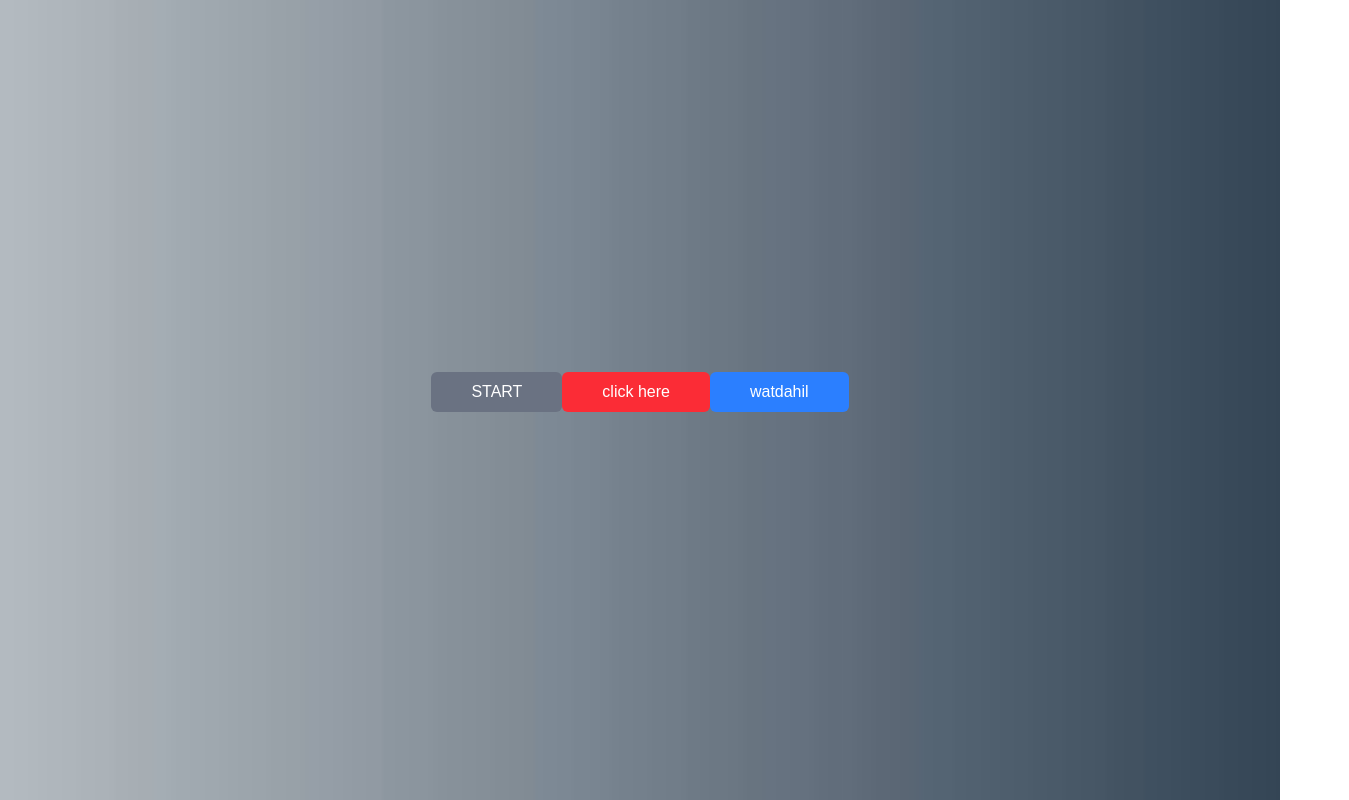
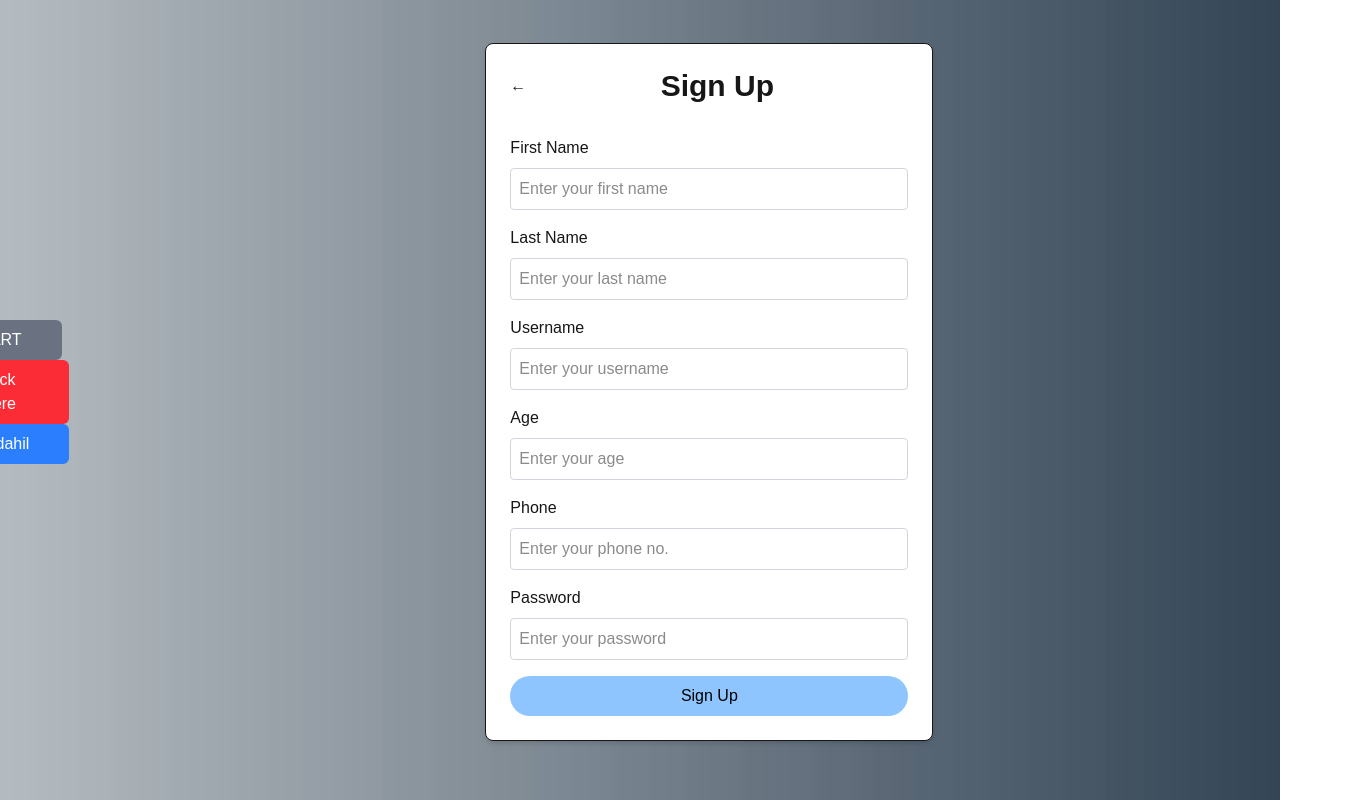
Before and after one commit to vinicigold/new-crud, a Next.js app: page / in a window 1280 px wide. Shown: the whole page, 1349 px wide, since content can reach past the window. Built offline with nearby package versions, Linux system fonts and the light colour scheme.

Commit message:
done reusable

```diff
--- /dev/null
+++ b/app/components/form.tsx
@@ -0,0 +1,66 @@
+import React from "react";
+
+interface FormProps {
+    button: string;
+    header: string;
+    onPress: () => void;
+    onBack: () => void;
+}
+
+    const Form: React.FC<FormProps> = ({ button, header, onPress, onBack }: FormProps) => {
+
+    return (
+        <div className="w-screen h-screen flex items-center justify-center bg-cover bg-center bg-no-repeat">
+            <form className="w-full max-w-md bg-white p-6 rounded-lg shadow-md border bg-opacity-90">
+                <div className='mb-4 flex items-center justify-between'>
+                    <button type='button' onClick={onBack} className='hover:underline mb-4'>
+                        ←
+                    </button>
+                <h1 className='text-3xl mb-4 text-center font-bold flex-1'>{header}</h1>
+                </div>
+                <div className='mb-4'>
+                    <label className="block mb-2" htmlFor="fname">First Name</label>
+                    <input type='text' id='fname' name='fname' placeholder='Enter your first name' required
+                    className='border border-gray-300 p-2 rounded w-full max-w-s'>
+                    </input>
+                </div>
+                <div className='mb-4'>
+                    <label className="block mb-2" htmlFor="lname">Last Name</label>
+                    <input type='text' id='lname' name='lname' placeholder='Enter your last name' required
+                    className='border border-gray-300 p-2 rounded w-full max-w-s'>
+                    </input>
+                </div>
+                <div className='mb-4'>
+                    <label className="block mb-2" htmlFor="username">Username</label>
+                    <input type='text' id='username' name='username' placeholder='Enter your username' required
+                    className='border border-gray-300 p-2 rounded w-full max-w-s'>
+                    </input>
+                </div>
+                <div className='mb-4'>
+                    <label className="block mb-2" htmlFor="age">Age</label>
+                    <input type='text' id='age' name='age' placeholder='Enter your age' required
+                    className='border border-gray-300 p-2 rounded w-full max-w-s'>
+                        </input>
+                </div>
+                <div className='mb-4'>
+                    <label className="block mb-2" htmlFor="phone">Phone</label>
+                    <input type='tel' id='phone' name='phone' placeholder='Enter your phone no.' required
+                    className='border border-gray-300 p-2 rounded w-full max-w-s'>
+                    </input>
+                </div>
+                <div className="mb-4">
+                    <label className="block mb-2" htmlFor="email">Password</label>
+                    <input type='password' id='password' name='password' placeholder='Enter your password' required
+                    className='border border-gray-300 p-2 rounded w-full max-w-s'></input>
+                </div>
+                <div>
+                    <button type='button' onClick={onPress} className=' bg-blue-300 text-black p-2 rounded-4xl w-full max-w-s
+                    hover:bg-blue-600 transition duration-200'>{button}
+                </button>
+                </div>
+            </form>
+        </div>
+    );
+};
+
+export default Form;
--- a/app/components/index.ts
+++ /dev/null
@@ -1 +0,0 @@
-export { default as Button } from "./button";
--- a/app/components/input.tsx
+++ b/app/components/input.tsx
@@ -1 +1 @@
-import React from "react"
+import React from "react";
--- /dev/null
+++ b/app/dashboard/userinfo/adduser/page.tsx
@@ -0,0 +1,30 @@
+'use client';
+import React from 'react'
+import { useRouter } from 'next/navigation';
+import Form from '@/app/components/form';
+
+
+const Add = () => {
+
+    const router = useRouter();
+
+    const onPress = () => {
+        router.push('/dashboard/userinfo');
+    };
+    const backBtn = () => {
+        router.push('/dashboard/userinfo');
+    };
+
+  return (
+    <div className="w-screen h-screen flex items-center justify-center bg-cover bg-center bg-no-repeat"
+        style={{ backgroundImage: `url('/bg.jpg')` }}>
+      <div className='mb-4'>
+        <Form onBack={backBtn} button='Add' onPress={onPress} header='Add User'>
+        </Form>
+      </div>
+    </div>
+
+  )
+}
+
+export default Add;
--- a/app/dashboard/userinfo/page.tsx
+++ b/app/dashboard/userinfo/page.tsx
@@ -5,6 +5,10 @@ import { useRouter } from 'next/navigation';
 export default function UserInfo() {
 
     const router = useRouter();
+
+    const handleAddUser = () => {
+        router.push('/dashboard/userinfo/adduser');
+    };
 
     const dummyData = [
         { firstName: 'John', lastName: 'Dutton', age: 30, phone: '09123456789' },
@@ -33,7 +37,7 @@ export default function UserInfo() {
             <main className='flex-1 p-8'>
                 <h2 className='text-3xl font-semibold text-gray-800 mb-4 text-center'>USER INFORMATION</h2>
                 <div className='flex justify-center items-center mb-4'>
-                    <button className='text-black hover:bg-blue-500 mb-4 rounded bg-blue-300 p-2'>ADD USER
+                    <button className='text-black hover:bg-blue-500 mb-4 rounded bg-blue-300 p-2' onClick={handleAddUser}>ADD USER
                     </button>
                 </div>
                 <div className="overflow-x-auto">
--- a/app/page.tsx
+++ b/app/page.tsx
@@ -1,13 +1,21 @@
 'use client';
 
 import { useRouter } from 'next/navigation';
-import { Button } from './components';
+import Button from './components/button';
+import Form from './components/form';
 
 export default function Home() {
   const router = useRouter();
   const handleStart = () => {
         router.push('/welcome/signin');
   };
+      const onPress = () => {
+        router.push('/welcome/signin');
+    }
+    const backBtn = () => {
+        router.push('/welcome/signin');
+    };
+
   return (
     <div className="w-screen h-screen flex items-center justify-center bg-cover bg-center bg-no-repeat"
         style={{ backgroundImage: `url('/bg.jpg')` }}>
@@ -20,8 +28,11 @@ export default function Home() {
           watdahil
         </Button>
       </div>
+      <div className='mb-4'>
+                <Form onBack={backBtn} button='Sign Up' onPress={onPress} header='Sign Up'>
+                </Form>
+            </div>
       <div className='flex flex-col gap-4 justify-center items-center'>
-
       </div>
     </div>
   );
--- a/app/welcome/signin/page.tsx
+++ b/app/welcome/signin/page.tsx
@@ -46,12 +46,12 @@ export default function SignInPage() {
                         <input type='password' id='password' name='password' placeholder='Enter your password' required
                         onChange={handlePassword} className='border border-gray-300 p-2 rounded w-full max-w-s'></input>
                     </div>
-                    <div className='mb-4'>
-                        <button type='submit' className=' bg-blue-300 text-black p-2 rounded w-full max-w-s
+                    <div className='mb-4 flex justify-center'>
+                        <button type='submit' className=' bg-blue-300 text-black p-2 rounded-4xl w-3xs max-w-s
                         hover:bg-blue-600 transition duration-200'>Login</button>
                     </div>
                     <div className='text-center'>
-                        <span className='text-sm'>Don't have an account?</span>
+                        <span className='text-sm'>Dont have an account?</span>
                         <button type='button' onClick={handleSignUp} className='text-blue-500 hover:underline ml-1'>signup</button>
                     </div>
                 </form>
--- a/app/welcome/signup/page.tsx
+++ b/app/welcome/signup/page.tsx
@@ -1,69 +1,24 @@
 'use client';
-import { useState } from 'react';
+import React from 'react'
 import { useRouter } from 'next/navigation';
+import Form from '@/app/components/form';
 
 export default function SignUpPage() {
 
     const router = useRouter();
-
-    const handleBackSignIn = () => {
+    const onPress = () => {
+        router.push('/welcome/signin');
+    }
+    const backBtn = () => {
         router.push('/welcome/signin');
     };
     return (
         <div className="w-screen h-screen flex items-center justify-center bg-cover bg-center bg-no-repeat"
         style={{ backgroundImage: `url('/bg.jpg')` }}>
-            <main className="flex flex-col gap-[32px] row-start-2 items-center sm:items-start w-full max-w-md">
-                <form className='w-full bg-white p-6 rounded-lg shadow-md border bg-opacity-90'
-                    onSubmit={(e) => {e.preventDefault();
-                        router.push('/welcome/signin');
-                    }}>
-                    <div className='mb-4 flex items-center justify-between'>
-                        <button type='button' onClick={handleBackSignIn} className='hover:underline mb-4'>
-                            ←
-                        </button>
-                        <h1 className='text-3xl mb-4 text-center font-bold flex-1'>SIGN UP</h1>
-                    </div>
-                    <div className='mb-4'>
-                        <label className="block mb-2" htmlFor="fname">First Name</label>
-                        <input type='text' id='fname' name='fname' placeholder='Enter your first name' required
-                        className='border border-gray-300 p-2 rounded w-full max-w-s'>
-                        </input>
-                    </div>
-                    <div className='mb-4'>
-                        <label className="block mb-2" htmlFor="lname">Last Name</label>
-                        <input type='text' id='lname' name='lname' placeholder='Enter your last name' required
-                        className='border border-gray-300 p-2 rounded w-full max-w-s'>
-                        </input>
-                    </div>
-                    <div className='mb-4'>
-                        <label className="block mb-2" htmlFor="username">Username</label>
-                        <input type='text' id='username' name='username' placeholder='Enter your username' required
-                        className='border border-gray-300 p-2 rounded w-full max-w-s'>
-                        </input>
-                    </div>
-                    <div className='mb-4'>
-                        <label className="block mb-2" htmlFor="age">Age</label>
-                        <input type='text' id='age' name='age' placeholder='Enter your age' required
-                        className='border border-gray-300 p-2 rounded w-full max-w-s'>
-                        </input>
-                    </div>
-                    <div className='mb-4'>
-                        <label className="block mb-2" htmlFor="phone">Phone</label>
-                        <input type='tel' id='phone' name='phone' placeholder='Enter your phone no.' required
-                        className='border border-gray-300 p-2 rounded w-full max-w-s'>
-                        </input>
-                    </div>
-                    <div className="mb-4">
-                        <label className="block mb-2" htmlFor="email">Password</label>
-                        <input type='password' id='password' name='password' placeholder='Enter your password' required
-                        className='border border-gray-300 p-2 rounded w-full max-w-s'></input>
-                    </div>
-                    <div className='mb-4'>
-                        <button type='submit' className=' bg-blue-300 text-black p-2 rounded w-full max-w-s
-                        hover:bg-blue-600 transition duration-200'>Sign Up</button>
-                    </div>
-                </form>
-            </main>
+            <div className='mb-4'>
+                <Form onBack={backBtn} button='Sign Up' onPress={onPress} header='Sign Up'>
+                </Form>
+            </div>
         </div>
     );
 }
```
